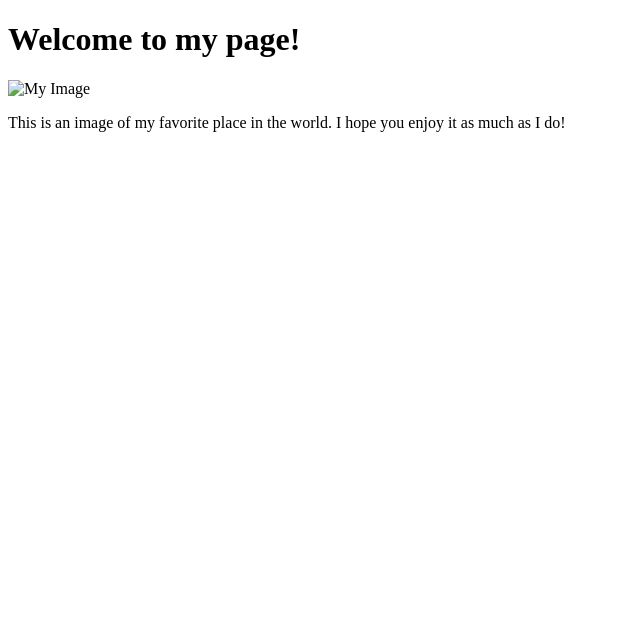
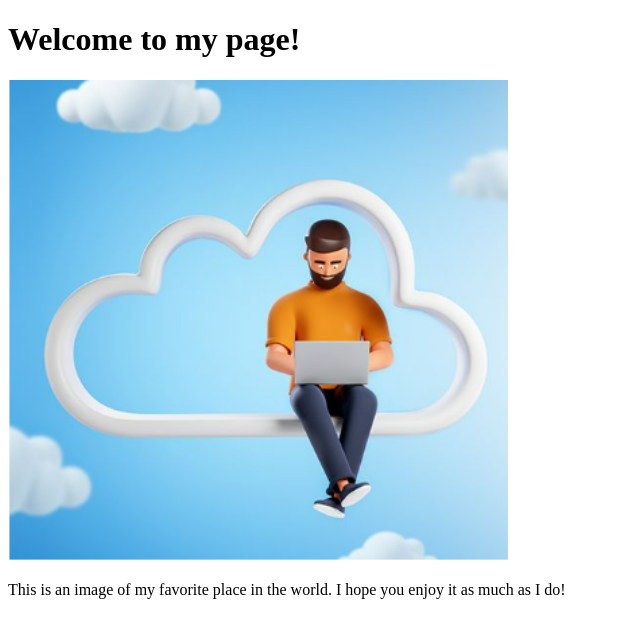
Before and after one commit to satishgavva/Auto-scale, a plain HTML site: page index.html in a window 1280 px wide. Shown: the whole page, without its empty margins (0-640 px from the left). Drawn offline with Linux system fonts and the light colour scheme.

Commit message:
Update index.html

```diff
--- a/index.html
+++ b/index.html
@@ -5,7 +5,7 @@
 </head>
 <body>
 	<h1>Welcome to my page!</h1>
-	<img src="image.jpg" alt="My Image" width="500">
+	<img src="Cloud me.png" alt="My Image" width="500">
 	<p>This is an image of my favorite place in the world. I hope you enjoy it as much as I do!</p>
 </body>
 </html>
```
